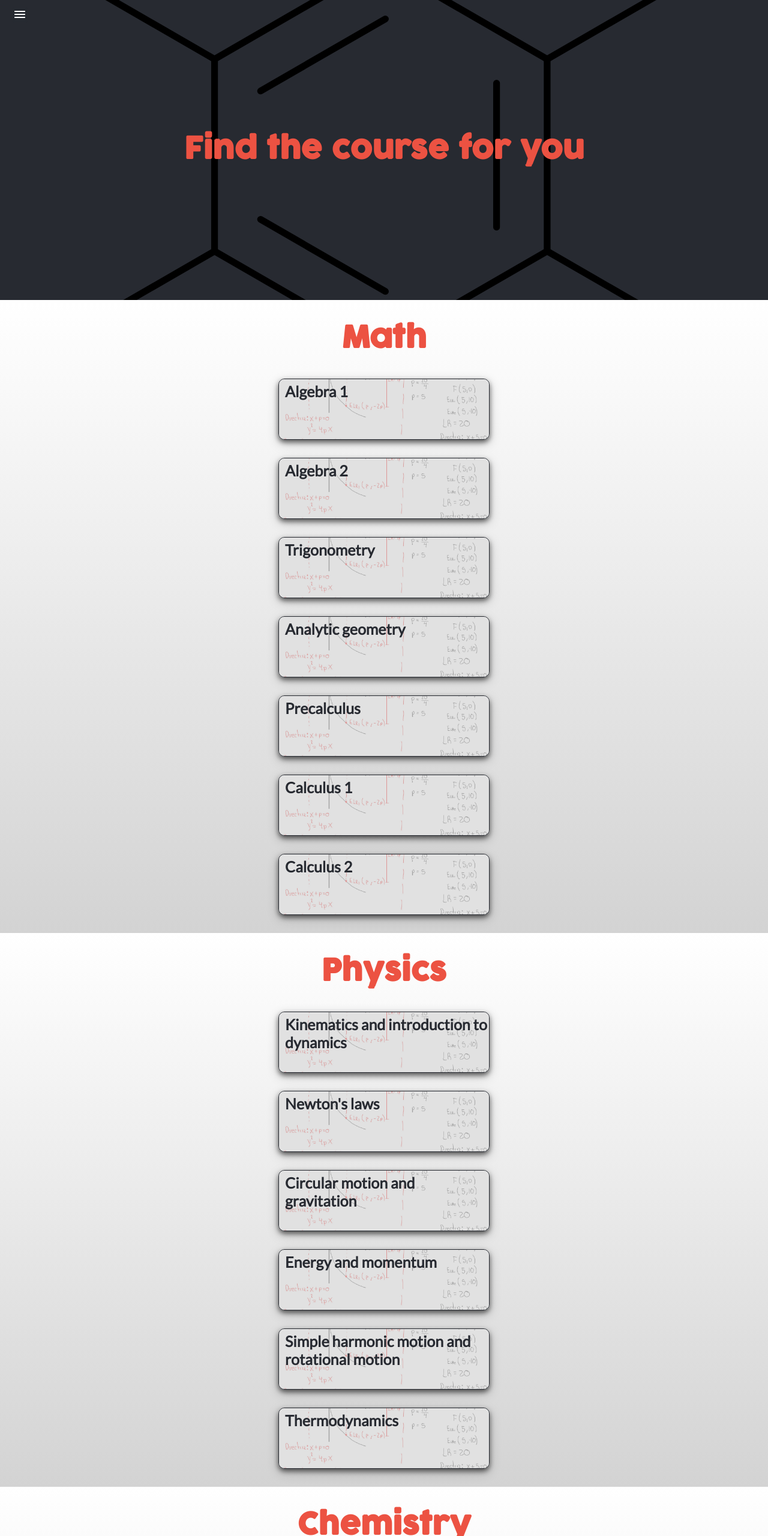
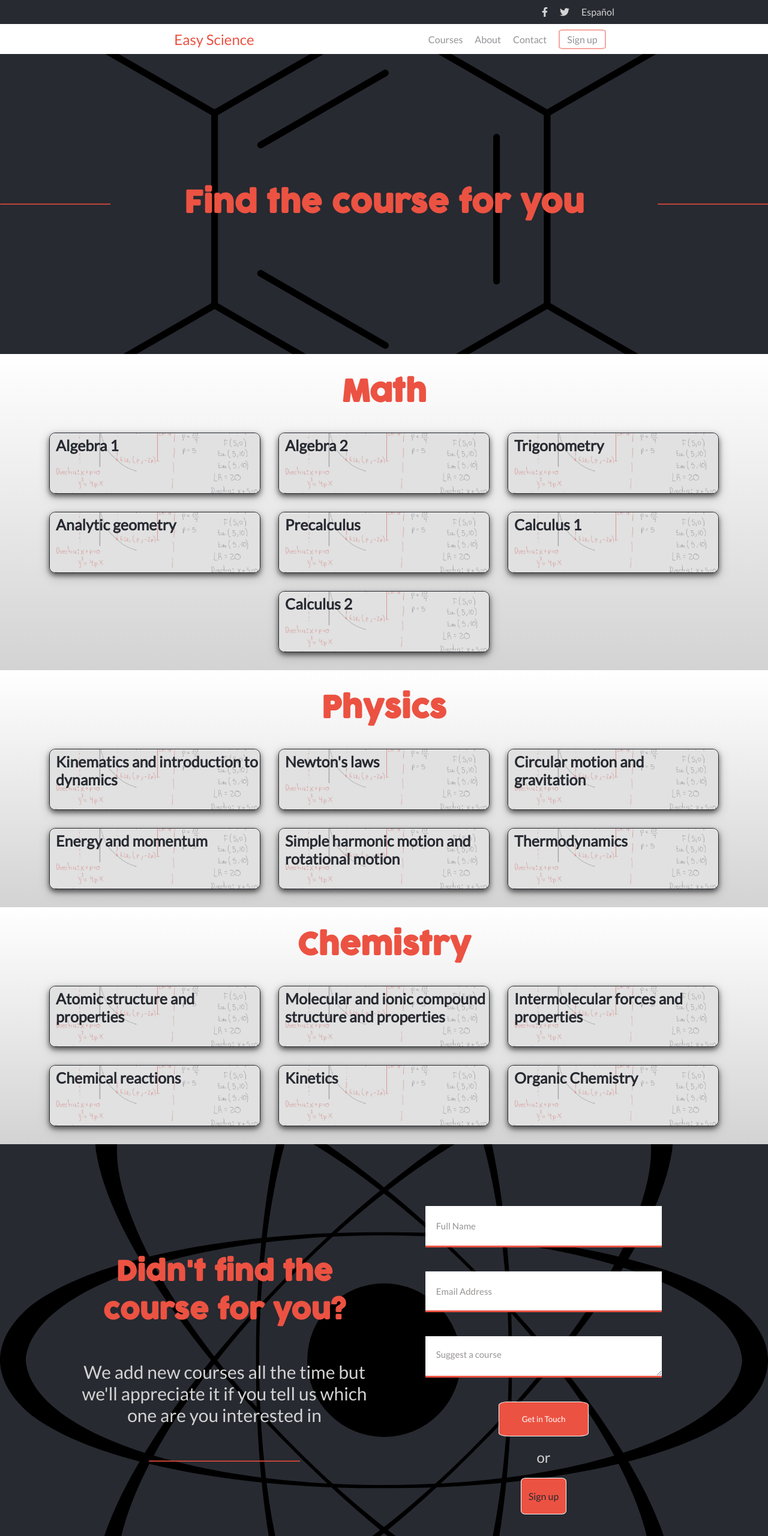
Before and after one commit to carloshs1994/easyscience, a plain HTML site: page courses.html in a window 1280 px wide. Shown: the top 2560 px of the page at 60% size. Drawn offline with Linux system fonts and the light colour scheme.

Commit message:
Finish the desktop version

```diff
--- a/courses.html
+++ b/courses.html
@@ -11,20 +11,30 @@
 </head>
 <body>
   <header>
+    <section class="social-network">
+      <ul>
+        <li><a href="#"><i class="fab fa-facebook-f"></i></a></li>
+        <li><a href="#"><i class="fab fa-twitter"></i></a></li>
+        <li><a href="#">Español</a></li>
+      </ul>
+    </section>
     <nav>
+      <div class="logo"><p>Easy Science</p></div>
       <div class="hamburger-menu"><img src="assets/hamburger-menu.png" alt="menu"></div>
       <ul id="menu">
-        <li class="logo"></li>
         <li class="closeButtonContainer"><span id="closeButton">X</span></li>
+        <li><a class="Personal-information" href="courses.html">Courses</a></li>
         <li><a class="Personal-information" href="#about">About</a></li>
-        <li><a class="Personal-information" href="#courses">Courses</a></li>
         <li><a class="Personal-information" href="#contact">Contact</a></li>
+        <li><a class="button sign-up" href="#">Sign up</a></li>
       </ul>
     </nav>
   </header>
   <main>
     <section class="contact-container all-courses">
+      <hr>
       <h1>Find the course for you</h1>
+      <hr>
     </section>
     <section class="math">
       <h1>Math</h1>
@@ -93,9 +103,12 @@
       </article>
     </section>
     <section class="contact-container form-suggestion">
+      <div class="contact-text">
         <h2>Didn't find the course for you?</h2>
         <p>We add new courses all the time but we'll appreciate it if you tell us which one are you interested in</p>
         <hr>
+      </div>
+      <div class="contact-form">
         <form id="form" class="form" action="#" method="post">
           <input type="text" id="name" name="user-name" placeholder="Full Name" required maxlength="30">
           <input type="email" id="email" name="user-email" placeholder="Email Address" required>
@@ -104,6 +117,7 @@
         </form>
         <p>or</p>
         <a class="button" href="#">Sign up</a>
+      </div>
     </section>
     <section class="author">
       <p>copyright© 2021 easyscience.com</p>
--- a/style.css
+++ b/style.css
@@ -22,12 +22,26 @@ header {
   position: absolute;
 }
 
+.social-network {
+  position: absolute;
+  top: -200px;
+  background-color: #272a31;
+  width: 100%;
+  height: 40px;
+  display: flex;
+  align-items: center;
+}
+
 nav {
   padding-left: 20px;
   height: 50px;
   display: flex;
   justify-content: flex-start;
   align-items: center;
+}
+
+.logo {
+  display: none;
 }
 
 .hamburger-menu {
@@ -43,6 +57,7 @@ nav {
   box-shadow: 0 4px 8px 0 rgb(236 82 66 / 60%), 0 6px 20px 0 rgb(236 82 66 / 19%);
 }
 
+.social-network ul,
 nav ul#menu {
   list-style: none;
   padding: 0;
@@ -52,7 +67,18 @@ nav ul#menu {
   justify-content: space-evenly;
 }
 
-nav ul#menu li{
+.social-network ul {
+  width: 80%;
+  justify-content: flex-end;
+  align-items: center;
+}
+
+.social-network ul li a{
+  font-family: lato;
+  color: #d3d3d3;
+}
+
+nav ul#menu li {
   display: none;
   color: white;
   font-family: lato;
@@ -118,10 +144,10 @@ h2 {
 }
 
 .home-text p {
-  width: 70%;
+  width: 80%;
   color: #272a31;
   font-size: 20px;
-  border: 1px solid #fff;
+  border: 2px solid #fff;
   padding: 5px;
 }
 
@@ -206,7 +232,7 @@ p {
   width: 100%;
   height: auto;
   display: flex;
-  gap: 20px;
+  gap: 5%;
   justify-content: center;
 }
 
@@ -302,7 +328,6 @@ p {
   flex-direction: column;
   justify-content: center;
   align-items: center;
-  gap: 20px;
   background-image: url(assets/IncessantBlabber-Stylized-atom.svg);
   background-position: center;
   background-repeat: no-repeat;
@@ -313,6 +338,26 @@ p {
   padding: 10px 0;
   min-height: 700px;
   height: auto;
+  gap: 20px;
+}
+
+.contact-text {
+  width: 100%;
+  height: 20%;
+  display: flex;
+  flex-direction: column;
+  justify-content: center;
+  align-items: center;
+}
+
+.contact-form {
+  width: 100%;
+  height: 80%;
+  display: flex;
+  flex-direction: column;
+  justify-content: center;
+  align-items: center;
+  gap: 20px;
 }
 
 .all-courses {
@@ -355,6 +400,7 @@ textarea {
   letter-spacing: 0;
   text-align: left;
   resize: vertical;
+  max-height: 300px;
 }
 
 input::placeholder,
@@ -383,3 +429,143 @@ textarea::placeholder {
   font-size: 12px;
   color: #d3d3d3;
 }
+
+@media (min-width: 768px) {
+  header {
+    position: static;
+    background-color: #fff;
+  }
+
+  .social-network {
+    position: static;
+  }
+
+  nav {
+    justify-content: space-evenly;
+  }
+
+  .hamburger-menu,
+  .closeButtonContainer,
+  #closeButton {
+    display: none;
+  }
+
+  .logo {
+    display: block;
+  }
+
+  nav ul#menu li {
+    display: block;
+    opacity: 0.5;
+    transition: 0.5s;
+  }
+
+  a {
+    text-decoration: none;
+    color: #272a31;
+  }
+
+  a:hover,
+  nav ul#menu li:hover {
+    opacity: 1;
+    color: #ec5242;
+  }
+
+  .sign-up {
+    padding: 5px 12px;
+    border: 2px solid #ec5242;
+    background-color: #fff;
+  }
+
+  .home-text h1 {
+    font-size: 71px;
+    max-width: 700px;
+  }
+
+  .home-text p {
+    max-width: 690px;
+    font-size: 27px;
+  }
+
+  .about h2{
+    font-size: 46px;
+    padding: 0;
+    width: 90%;
+    max-width: 800px;
+    text-align: center;
+  }
+
+  hr {
+    width: 250px;
+  }
+
+  .about div {
+    max-width: 90%;
+  }
+
+  .about div p {
+    font-size: 35px;
+  }
+
+  .about div ul {
+    gap: 10%;
+  }
+
+  .about div ul li.button {
+    width: 30%;
+    max-width: 250px;
+    border-radius: 10px;
+    color: #ec5242;
+  }
+
+  .about div ul li a{
+    font-size: 20px;
+    color: #fff;
+  }
+
+  .courses,
+  .math,
+  .physics,
+  .chemistry {
+    flex-direction: row;
+    flex-wrap: wrap;
+    justify-content: center;
+    align-items: flex-start;
+  }
+
+  .show-more {
+    display: none;
+  }
+
+  .contact-container {
+    flex-direction: row;
+    justify-content: center;
+  }
+
+  .contact-text {
+    max-width: 40%;
+    gap: 50px;
+  }
+
+  .contact-text h2 {
+    font-size: 45px;
+  }
+
+  .contact-text p {
+    font-size: 30px;
+  }
+
+  .contact-form{
+    max-width: 40%;
+  }
+
+  form {
+    width: 70%;
+  }
+
+  input,
+  textarea {
+    width: 100%;
+    height: 30px;
+  }
+}
```
Also changed, not shown: index.html (+20 -7 lines). Lines whose indentation alone changed are shown as unchanged.
